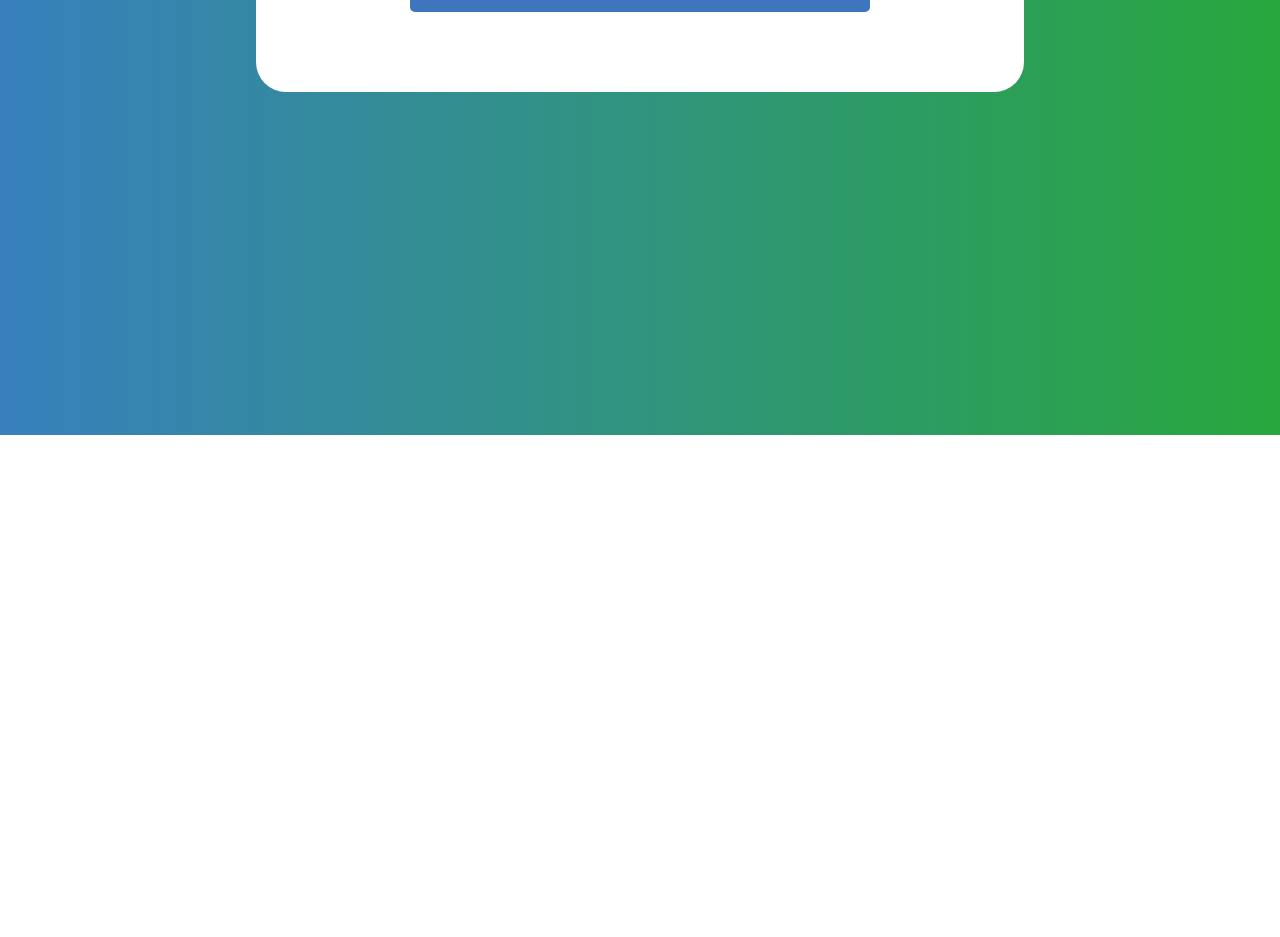
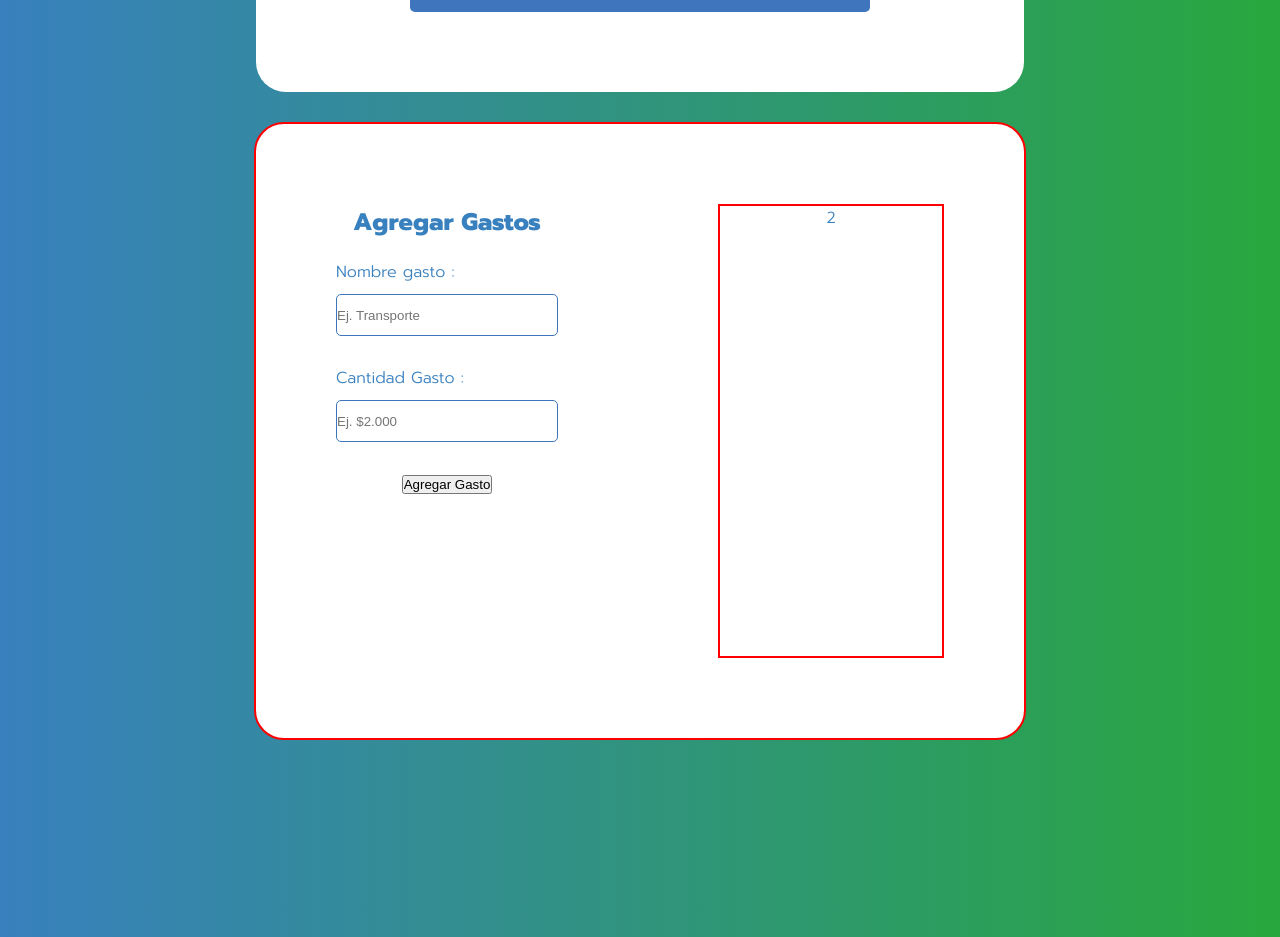
Before and after one commit to JulianBarbossa9/proyectoCostosSemanales, a React (Create React App) app: page / in a window 1280 px wide. Shown: the part 365-1302 px from the top of the page. Before the commit the page ends 800 px from the top, so only its background shows below. Built offline with nearby package versions, Linux system fonts and the light colour scheme.

Commit message:
add formulario (agragar gastos): modificacion del css

```diff
--- a/src/App.js
+++ b/src/App.js
@@ -1,5 +1,6 @@
 import React,{useState} from 'react';
 import Pregunta from './components/Pregunta';
+import Formulario from './components/Formulario';
 
 
 
@@ -21,6 +22,20 @@ function App() {
             guardarPresupuesto={guardarPresupuesto}
             guardarRestante={guardarRestante}
             />
+
+            <div className="containerPresupuesto">
+              <div className="column-1">
+                <div>
+                    <Formulario/>
+                </div>
+              </div>
+
+              <div className="column-2">
+                <div>
+                  2
+                </div>
+              </div>
+            </div>
           </header>
       </div>
     )
--- /dev/null
+++ b/src/components/Formulario.js
@@ -0,0 +1,36 @@
+import React, {useState} from 'react';
+
+
+const Formulario = () => {
+    return (
+        <form>
+            <h2>Agregar Gastos</h2>
+
+            <div className="campo">
+                <label>Nombre gasto :</label>
+                <input
+                    type="text"
+                    className="inputIni"
+                    placeholder="Ej. Transporte"
+                />
+            </div>
+
+            <div className="campo">
+                <label>Cantidad Gasto :</label>
+                <input
+                    type="number"
+                    className="inputIni"
+                    placeholder="Ej. $2.000"
+                />
+            </div>
+
+            <input
+                type="submit"
+                className="btn-prin"
+                value="Agregar Gasto"
+            />
+        </form>
+     );
+}
+
+export default Formulario;
--- a/src/index.css
+++ b/src/index.css
@@ -8,9 +8,10 @@
   display: grid;
   max-width: 100%;
   grid-template-areas: "header header"
-                       "presupuesto presupuesto";
+                       "presupuesto presupuesto"
+                       "containerPresupuesto containerPresupuesto";
   grid-template-columns: 50% 50%;
-  grid-template-rows: 120px 400px;
+  grid-template-rows: 120px 400px 800px;
 }
 
 body{
@@ -106,3 +107,51 @@ header{
   font-weight: bold;
   /* text-transform: uppercase; */
 }
+
+.containerPresupuesto{
+  grid-area:containerPresupuesto;
+  background-color: rgb(255, 255, 255);
+  width: 60%;
+  margin: auto;
+  padding: 80px 0;
+  border-radius: 30px;
+  color: #3880be;
+  display: flex;
+  border: 2px solid red;
+  justify-content: space-between;
+
+}
+
+.column-1{
+  /* border: 2px solid red; */
+  margin: 0 80px;
+  width: 500px;
+  height: 450px;
+}
+
+.column-2{
+
+  border: 2px solid red;
+  width: auto;
+  height: auto;
+  margin: 0 80px;
+  width: 500px;
+  height: 450px;
+}
+
+.campo{
+  display: flex;
+  flex-direction: column;
+  text-align: left;
+  margin: 20px 0;
+}
+
+.inputIni{
+  /* width: auto; */
+  height: 40px;
+  margin: 10px 0px;
+  border-radius: 5px;
+  /* outline: none; */
+  border: none;
+  border: 1px solid rgb(62, 117, 189);
+}
```
